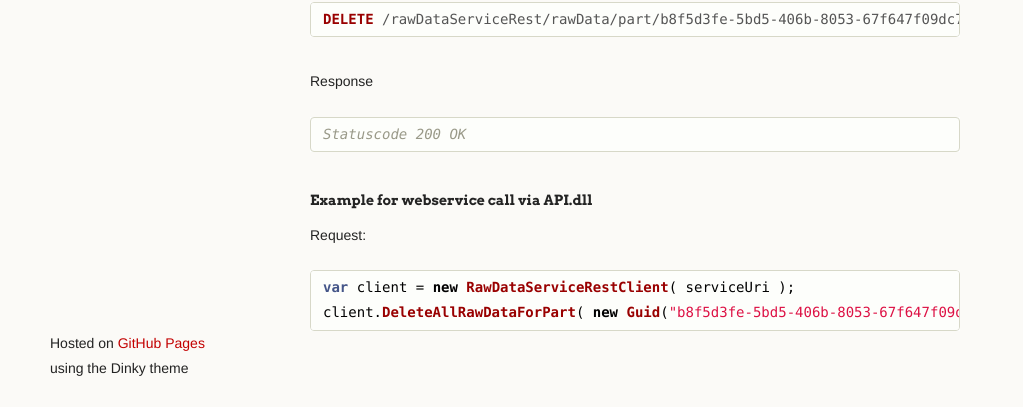
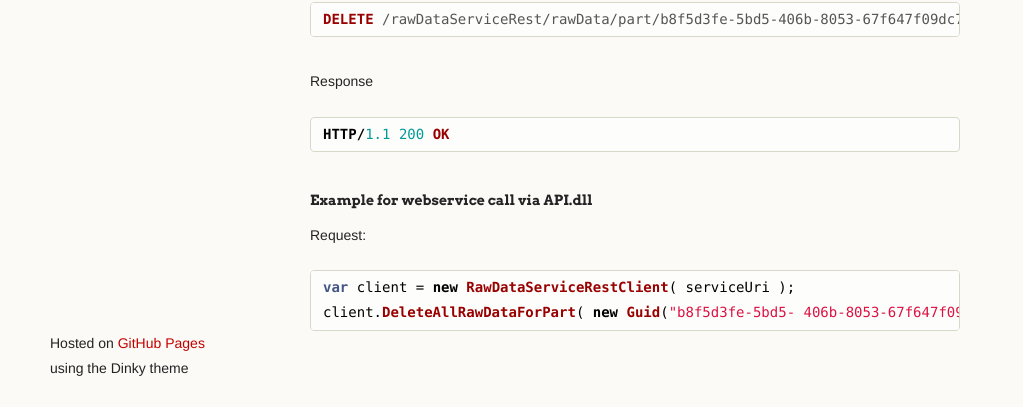
Before and after one commit to BatzJunior/testrepo, a Jekyll site: the page built from rawdata.md, in a window 1280 px wide and 900 px high, scrolled down 5221 px. Shown: the part 487-894 px from the top of the window, without its empty margins (0-1023 px from the left). Built offline with Jekyll 4.4.1, drawn with Linux system fonts in a browser that asks for light colours.

Commit message:
Update rawdata.md

```diff
--- a/rawdata.md
+++ b/rawdata.md
@@ -174,7 +174,7 @@ DELETE /rawDataServiceRest/rawData/part/b8f5d3fe-5bd5-406b-8053-67f647f09dc7  HT
 Response
 
 {% highlight http %}
-Statuscode 200 OK
+HTTP/1.1 200 OK
 {% endhighlight %}
 
 ####Example for webservice call via API.dll
@@ -183,5 +183,5 @@ Request:
 
 {% highlight csharp %}
 var client = new RawDataServiceRestClient( serviceUri );
-client.DeleteAllRawDataForPart( new Guid("b8f5d3fe-5bd5-406b-8053-67f647f09dc7") );
+client.DeleteAllRawDataForPart( new Guid("b8f5d3fe-5bd5- 406b-8053-67f647f09dc7") );
 {% endhighlight %}
```
